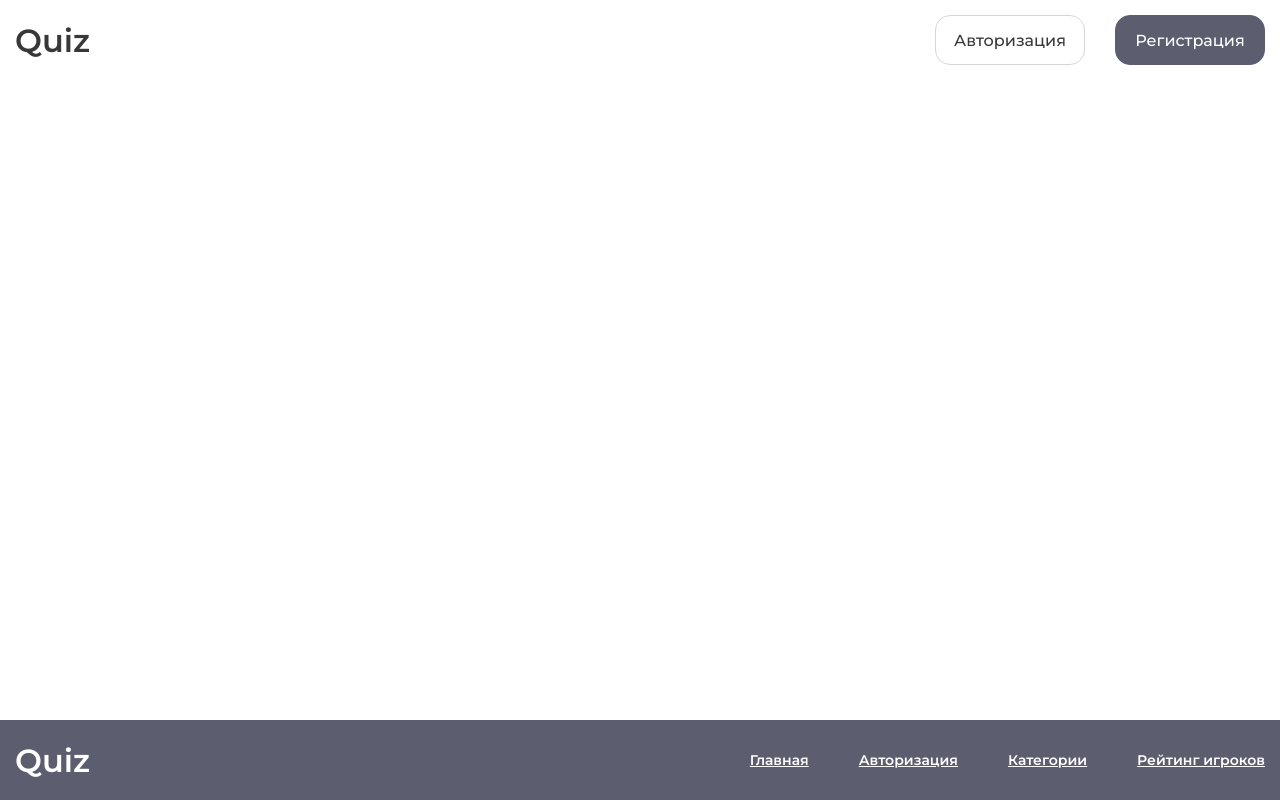
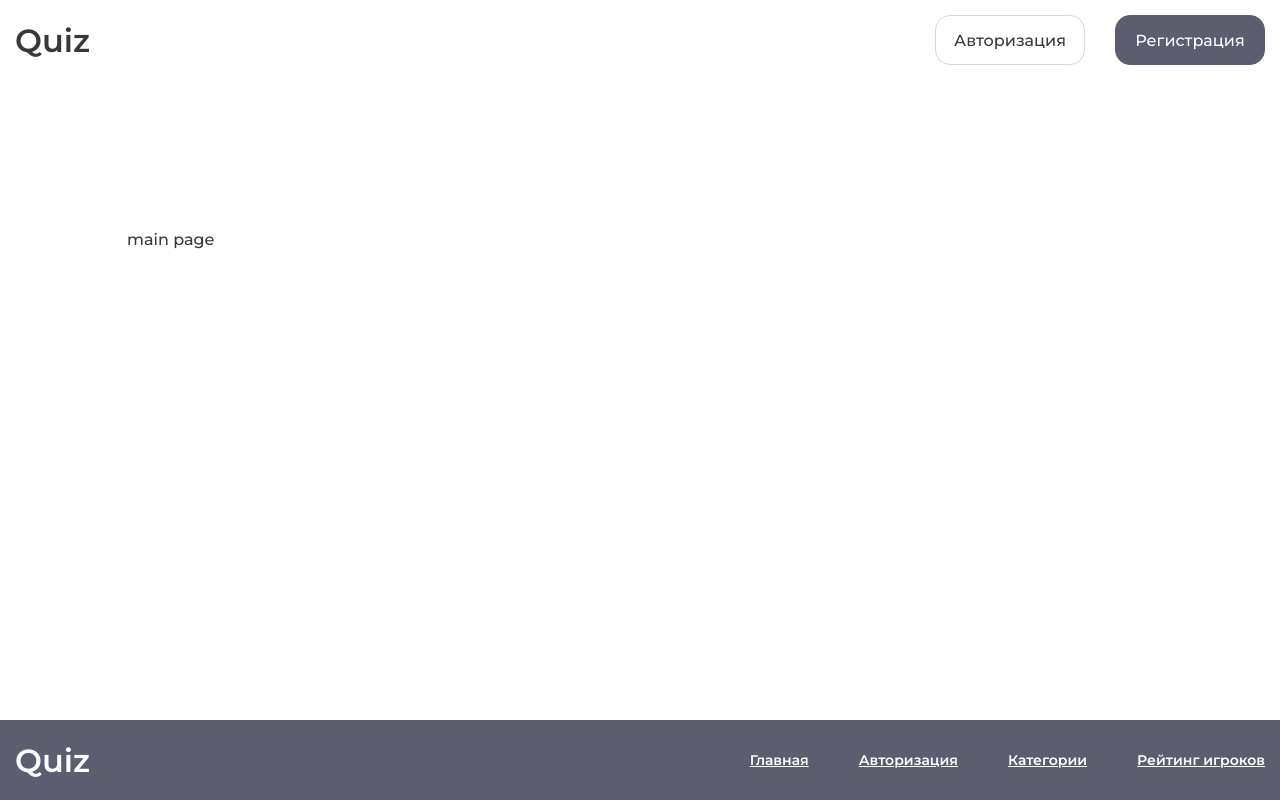
Before and after one commit to maksim4k1/Quiz, a React (Create React App) app: page / in a window 1280 px wide. Built offline with nearby package versions, Linux system fonts and the light colour scheme.

Commit message:
added containers for pages

```diff
--- a/src/pages/Main.jsx
+++ b/src/pages/Main.jsx
@@ -1,10 +1,17 @@
 import React from "react";
+import styled from "styled-components";
+
+const Content = styled.main`
+  margin: 150px 0;
+`;
 
 function Main () {
   return(
-    <div>
-
-    </div>
+    <Content>
+      <div className="container">
+        main page
+      </div>
+    </Content>
   );
 }
 
--- a/src/pages/Profile.jsx
+++ b/src/pages/Profile.jsx
@@ -1,10 +1,17 @@
 import React from "react";
+import styled from "styled-components";
+
+const Content = styled.main`
+  margin: 100px 0 150px;
+`;
 
 function Profile () {
   return(
-    <div>
-
-    </div>
+    <Content>
+      <div className="container">
+        profile page
+      </div>
+    </Content>
   );
 }
 
--- a/src/pages/SignIn.jsx
+++ b/src/pages/SignIn.jsx
@@ -8,7 +8,7 @@ import Form from "../components/UI/Form";
 import Input from "../components/UI/Input";
 import { signInAction } from "../redux/actions/auth/signInActions";
 
-const Main = styled.div`
+const Content = styled.main`
   margin: 150px 0;
 `;
 const RedirectLink = styled.div`
@@ -43,7 +43,7 @@ function SignIn ({info, signIn}) {
   }
 
   return(
-    <Main>
+    <Content>
       <div className="form_container">
         <Form title="Авторизация" onSubmit={signInHandler}>
 
@@ -71,7 +71,7 @@ function SignIn ({info, signIn}) {
           <RedirectLink>Вы не зарегестрированы? <AppLink to="/signup">Регистрация</AppLink></RedirectLink>
         </Form>
       </div>
-    </Main>
+    </Content>
   );
 }
 
--- a/src/pages/SignUp.jsx
+++ b/src/pages/SignUp.jsx
@@ -8,7 +8,7 @@ import Form from "../components/UI/Form";
 import Input from "../components/UI/Input";
 import { signUpAction } from "../redux/actions/auth/signUpActions";
 
-const Main = styled.div`
+const Content = styled.main`
   margin: 150px 0;
 `;
 const RedirectLink = styled.div`
@@ -43,7 +43,7 @@ function SignUp ({info, signUp}) {
   }
 
   return(
-    <Main>
+    <Content>
       <div className="form_container">
         <Form title="Регистрация" onSubmit={signUpHandler}>
 
@@ -85,7 +85,7 @@ function SignUp ({info, signUp}) {
           <RedirectLink>Вы уже зарегистрированы? <AppLink to="/signin">Авторизация</AppLink></RedirectLink>
         </Form>
       </div>
-    </Main>
+    </Content>
   );
 }
 
--- a/src/pages/errors/Error404.jsx
+++ b/src/pages/errors/Error404.jsx
@@ -1,10 +1,17 @@
 import React from "react";
+import styled from "styled-components";
+
+const Content = styled.main`
+  margin: 150px 0;
+`;
 
 function Error404 () {
   return(
-    <div>
-
-    </div>
+    <Content>
+      <div className="container">
+        errpr 404 page
+      </div>
+    </Content>
   );
 }
 
```
